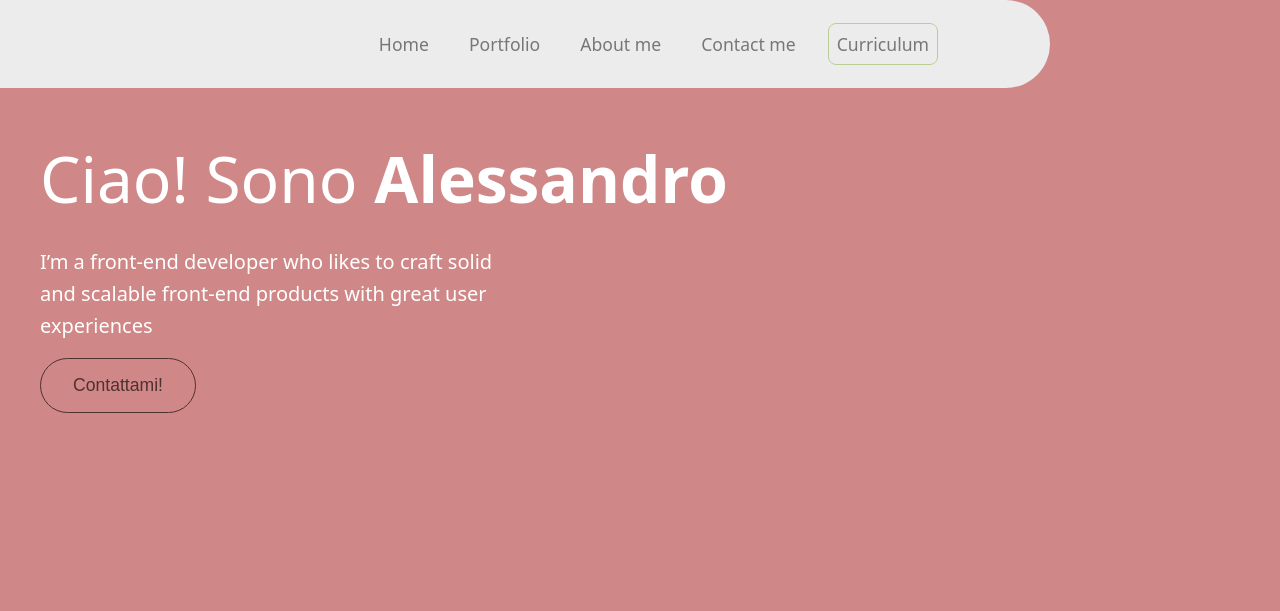
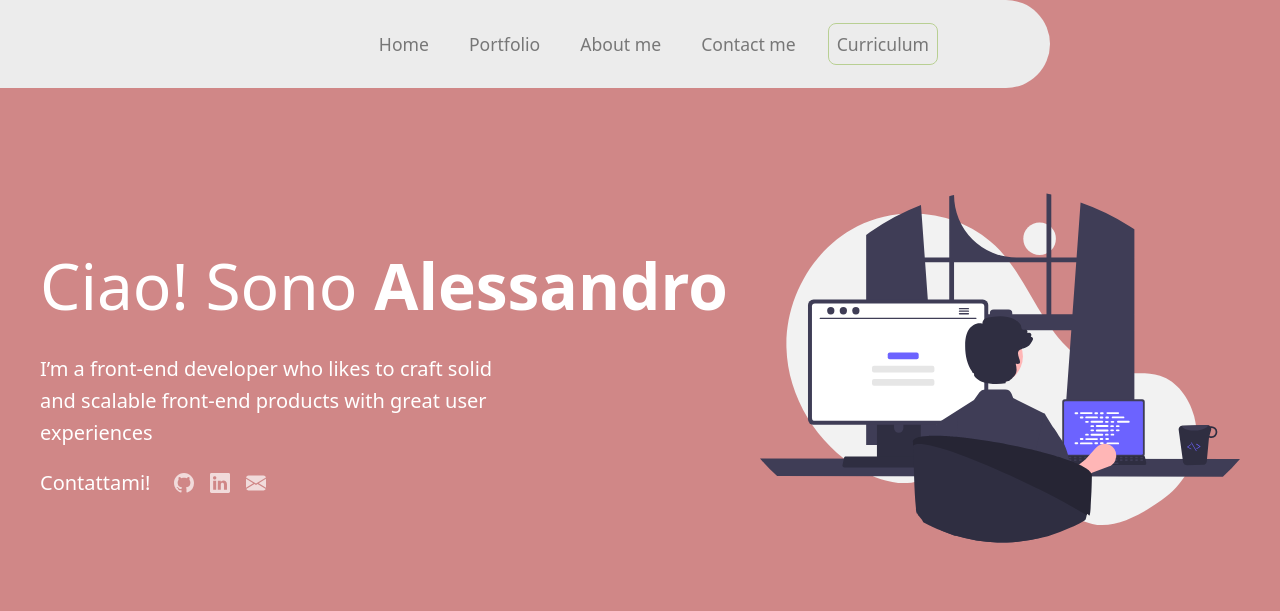
Before and after one commit to aledcr/portfolio, an Astro site: page / in a window 1280 px wide. Built offline with nearby package versions, Linux system fonts and the light colour scheme; Astro itself is replaced by a stand-in of ours.

Commit message:
:sparkles: added hero section

```diff
--- a/src/components/Hero.astro
+++ b/src/components/Hero.astro
@@ -1,5 +1,9 @@
+---
+import { BsGithub, BsLinkedin, BsEnvelopeFill } from 'react-icons/bs';
+---
+
 <section class="hero">
-    <div>
+    <div class="hero-text-container">
         <h1>Ciao! Sono <b>Alessandro</b></h1>
         <p>
             <!--  Uno sviluppatore front-end in erba a cui piace creare applicazioni
@@ -8,28 +12,51 @@
             products with great user experiences
         </p>
 
-        <button>Contattami!</button>
+        <div class="hero-contacts-container">
+            Contattami!
+            <div class="hero-contacts">
+                <a target="_blank" href="https://github.com/aledcr">
+                    <BsGithub />
+                </a>
+                <a
+                    target="_blank"
+                    href="https://www.linkedin.com/in/alessandro-della-corte/"
+                >
+                    <BsLinkedin />
+                </a>
+                <a target="_blank" href="mailto:dellacortealex4@gmail.com">
+                    <BsEnvelopeFill />
+                </a>
+            </div>
+        </div>
     </div>
 
-    <!-- <img src="/hero-img.png" alt="Hero Image" /> -->
+    <img src="/hero-img.svg" alt="Hero Image" />
 </section>
 
 <style>
     section.hero {
-        /* background: red; */
-
         display: flex;
-        flex-direction: column;
         align-items: center;
-        justify-content: space-between;
+        justify-content: center;
 
         width: 100%;
         padding: 2rem;
     }
 
+    .hero-text-container {
+        display: flex;
+        flex-direction: column;
+        align-items: center;
+        justify-content: center;
+    }
+
     h1 {
+        width: fit-content;
+
         font-size: 4rem;
         font-weight: normal;
+        text-align: center;
     }
 
     p {
@@ -37,29 +64,55 @@
         max-width: 40ch;
     }
 
-    button {
-        background: none;
+    .hero-contacts-container {
+        display: flex;
+        gap: 1rem;
+        align-items: center;
+    }
 
-        padding: 1rem 2rem;
+    .hero-contacts {
+        display: flex;
 
-        font-size: 1.1rem;
-        color: #4f3131;
-        border: 1px solid #4f3131;
-        border-radius: 5rem;
+        align-items: center;
+    }
+
+    .hero-contacts a {
+        display: flex;
+        align-items: center;
+        justify-content: center;
+
+        padding: 0.5rem;
+        aspect-ratio: 1/1;
+
+        opacity: 0.7;
+        transition: all 0.5s;
+
+        text-decoration: none;
+        color: white;
+    }
+
+    .hero-contacts a:hover,
+    .hero-contacts a:focus-visible {
+        opacity: 1;
+    }
+
+    .hero-contacts a svg {
+        position: relative;
+        bottom: 0rem;
+
+        width: 1.5rem;
+        height: 1.5rem;
 
         transition: all 0.5s;
-        cursor: pointer;
     }
 
-    button:hover,
-    button:focus-visible {
-        color: white;
-        background-color: #4f3131;
+    .hero-contacts a:hover > svg,
+    .hero-contacts a:focus-visible > svg {
+        bottom: 0.5rem;
     }
 
     img {
-        position: relative;
-        left: 12rem;
+        display: none;
 
         width: 30rem;
         height: 30rem;
@@ -69,6 +122,17 @@
     @media (min-width: 992px) {
         section.hero {
             flex-direction: row;
+            justify-content: space-between;
+        }
+        .hero-text-container {
+            display: block;
+        }
+        h1 {
+            white-space: nowrap;
+        }
+
+        img {
+            display: block;
         }
     }
 
@@ -76,6 +140,13 @@
     @media (min-width: 1200px) {
         section.hero {
             flex-direction: row;
+            justify-content: space-between;
+        }
+        .hero-text-container {
+            display: block;
+        }
+        img {
+            display: block;
         }
     }
 
@@ -83,6 +154,13 @@
     @media (min-width: 1400px) {
         section.hero {
             flex-direction: row;
+            justify-content: space-between;
+        }
+        .hero-text-container {
+            display: block;
+        }
+        img {
+            display: block;
         }
     }
 </style>
```
Also changed, not shown: public/hero-img.svg (added), 1 other file.
